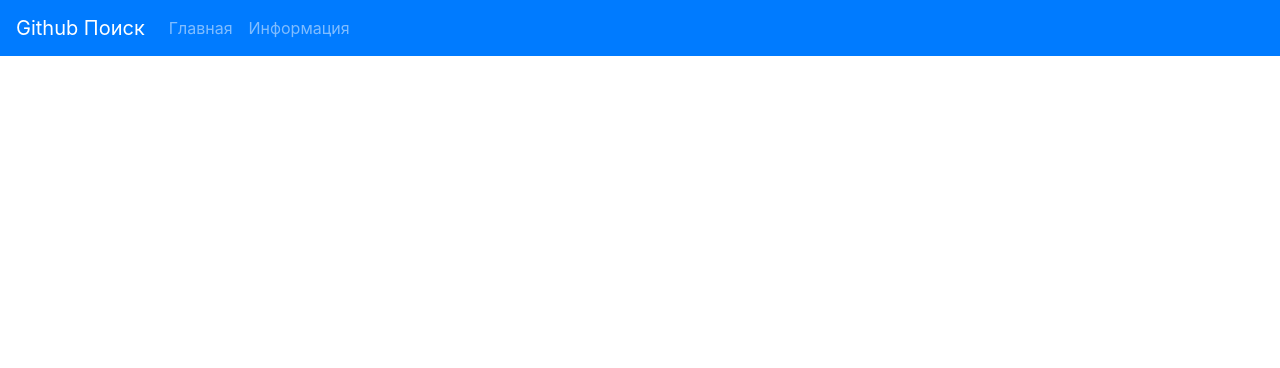
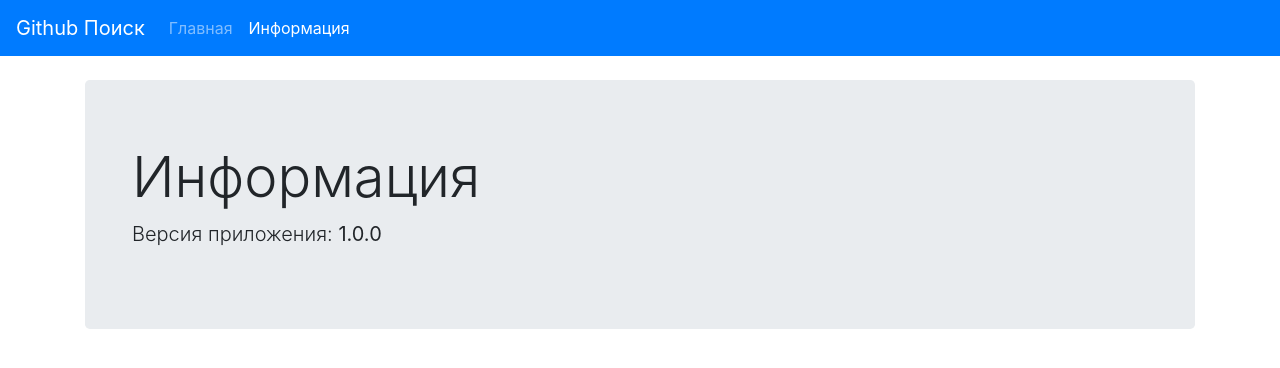
Before and after one commit to opv1/github-repos, a React (Create React App) app: page /github-app-vm-react/about in a window 1280 px wide. Shown: the top 368 px of the page. Built offline with nearby package versions, Linux system fonts and the light colour scheme.

Commit message:
more beauty

```diff
--- a/src/App.js
+++ b/src/App.js
@@ -17,9 +17,12 @@ function App() {
           <div className='container pt-4'>
             <Alert />
             <Switch>
-              <Route path='/github-repo/' exact component={Home} />
-              <Route path='/github-repo/about' component={About} />
-              <Route path='/github-repo/profile/:name' component={Profile} />
+              <Route path='/github-app-vm-react/' exact component={Home} />
+              <Route path='/github-app-vm-react/about' component={About} />
+              <Route
+                path='/github-app-vm-react/profile/:name'
+                component={Profile}
+              />
             </Switch>
           </div>
         </BrowserRouter>
--- a/src/components/Card.js
+++ b/src/components/Card.js
@@ -8,7 +8,7 @@ export const Card = ({ user }) => (
       <h5 className='card-title'>{user.login}</h5>
       <Link
         className='btn btn-primary'
-        to={'/github-repo/profile/' + user.login}
+        to={'/github-app-vm-react/profile/' + user.login}
       >
         Открыть
       </Link>
--- a/src/components/Navbar.js
+++ b/src/components/Navbar.js
@@ -6,12 +6,12 @@ export const Navbar = () => (
     <div className='navbar-brand'>Github Поиск</div>
     <ul className='navbar-nav'>
       <li className='nav-item'>
-        <NavLink className='nav-link' to='/github-repo/' exact>
+        <NavLink className='nav-link' to='/github-app-vm-react/' exact>
           Главная
         </NavLink>
       </li>
       <li className='nav-item'>
-        <NavLink className='nav-link' to='/github-repo/about'>
+        <NavLink className='nav-link' to='/github-app-vm-react/about'>
           Информация
         </NavLink>
       </li>
--- a/src/pages/About.js
+++ b/src/pages/About.js
@@ -6,7 +6,7 @@ export const About = () => {
       <div className='container'>
         <h1 className='display-4'>Информация</h1>
         <p className='lead'>
-          Версия приложения: <strong>0.1.0</strong>
+          Версия приложения: <strong>1.0.0</strong>
         </p>
       </div>
     </div>
--- a/src/pages/Profile.js
+++ b/src/pages/Profile.js
@@ -34,7 +34,7 @@ export const Profile = ({ match }) => {
 
   return (
     <React.Fragment>
-      <Link to='/github-repo/' className='btn btn-link'>
+      <Link to='/github-app-vm-react/' className='btn btn-link'>
         На главную
       </Link>
       <div className='card mb-4'>
```
